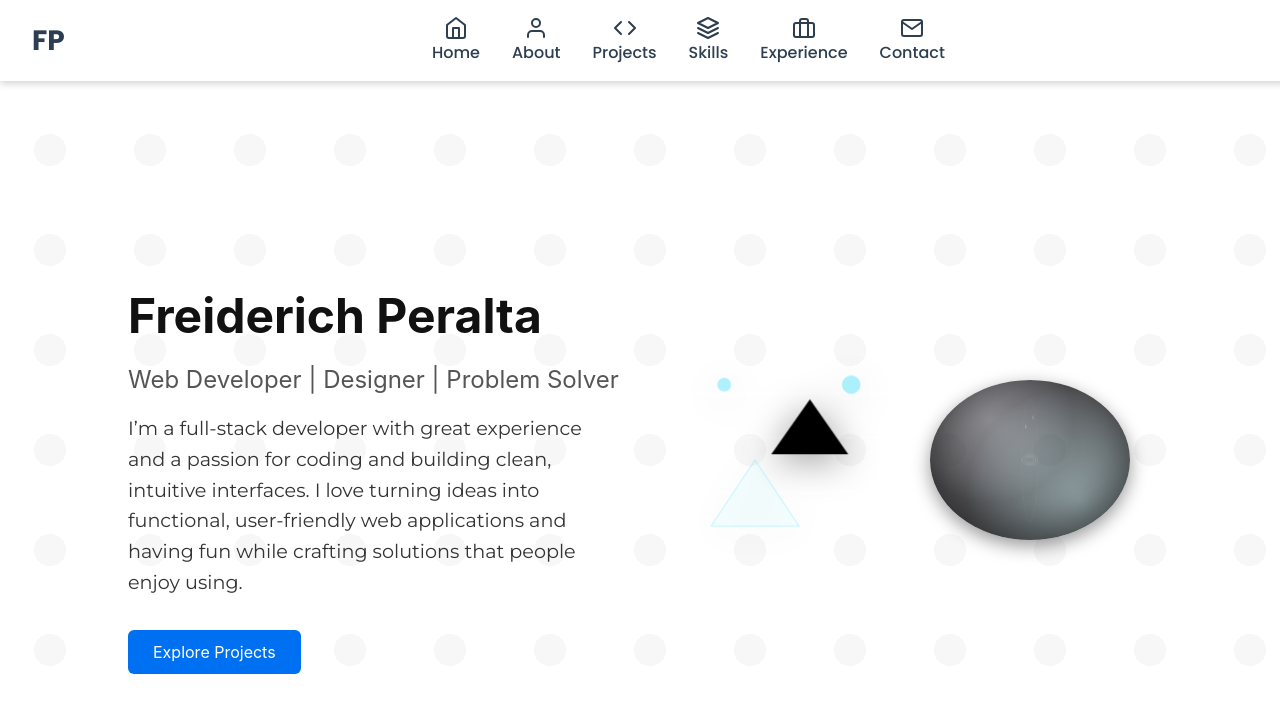
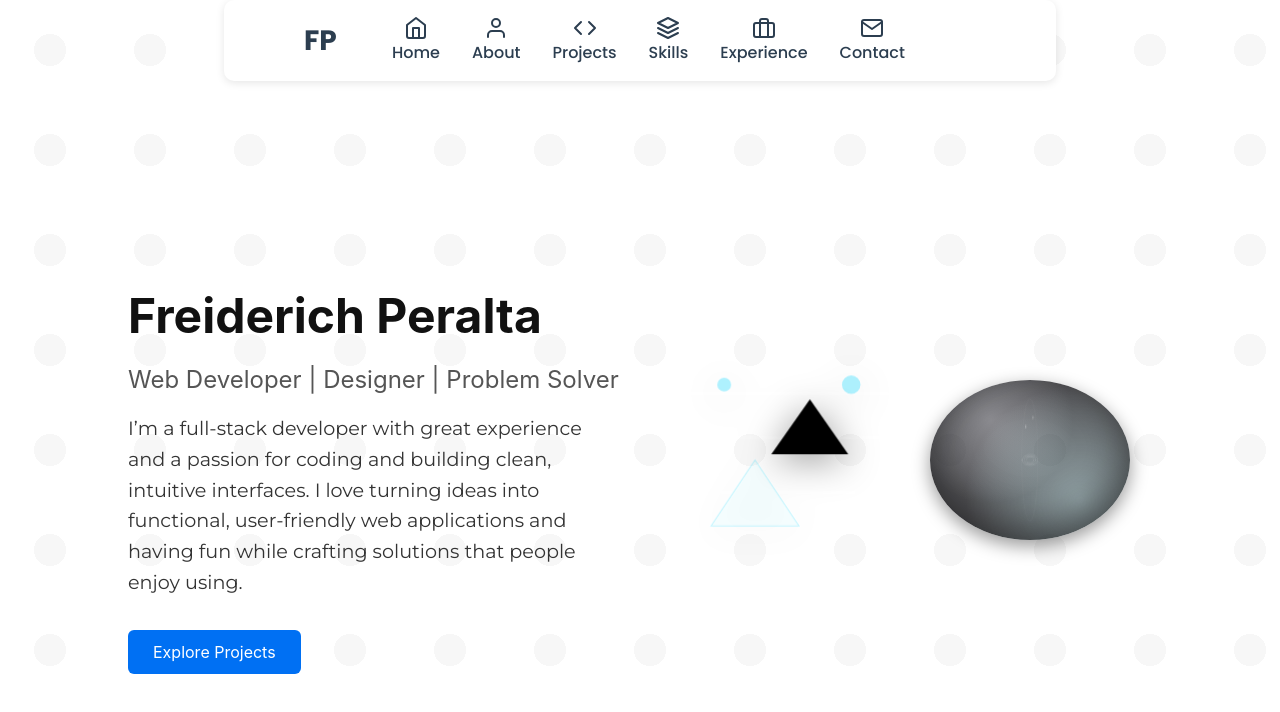
Before and after one commit to Freiderich/Portfolio, a React (Vite) app: page / in a window 1280 px wide. Shown: the top 712 px of the page. Built offline with nearby package versions, Linux system fonts and the light colour scheme.

Commit message:
Fixed Navbar

```diff
--- a/src/components/App.jsx
+++ b/src/components/App.jsx
@@ -1,11 +1,10 @@
+import Navbar from "./Navbar";
 import Sections from "./Sections";
-import Navbar from "./Navbar";
 import "../styles/index.css";
 
 function App() {
   return (
     <div className="app-container">
-      <Navbar />
       <Sections />
     </div>
   );
--- a/src/styles/Navbar.css
+++ b/src/styles/Navbar.css
@@ -5,7 +5,7 @@
   top: 0;
   left: 0;
   z-index: 9999; /* make sure it’s on top of everything */
-  background: #ffffff; /* change to any color you want */
+  background: #ffffff;  /* change to any color you want */
   display: flex;
   justify-content: space-between;
   align-items: center;
--- a/src/styles/index.css
+++ b/src/styles/index.css
@@ -22,10 +22,11 @@ html, body {
    Header / Navbar
 ========================= */
 .header {
-  position: fixed;
+  position: fixed;          /* keeps it at the top */
   top: 0;
-  left: 0;
-  width: 100%;
+  left: 50%;                /* start from the horizontal center */
+  transform: translateX(-50%); /* shift it back by half of its width */
+  width: 60%;               /* set desired width */
   background-color: #ffffff; /* light formal navbar */
   color: var(--text-dark);
   padding: 1rem 2rem;
@@ -34,11 +35,14 @@ html, body {
   justify-content: space-between;
   z-index: 1000;
   box-shadow: 0 2px 8px rgba(0,0,0,0.1);
+  border-radius: 10px;      /* optional: rounded edges for a formal look */
 }
+
 
 /* Logo */
 .header__logo strong {
   font-size: 1.75rem;
+  margin-left:3rem;
   color: var(--text-dark);
   font-weight: 700;
   cursor: pointer;
```
